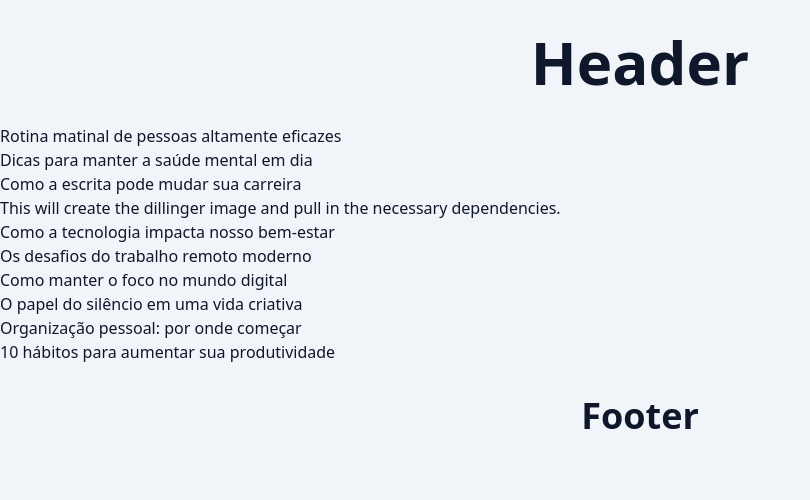
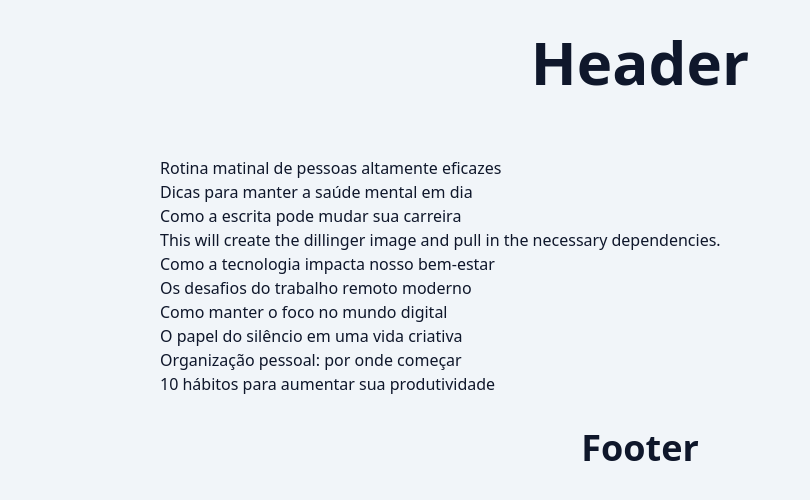
Before and after one commit to Thiagofrf/next-blog, a Next.js app: page / in a window 1280 px wide. Shown: the top 500 px of the page, without its empty margins (0-810 px from the left). Built offline with nearby package versions, Linux system fonts and the light colour scheme.

Commit message:
feat: create container component

```diff
--- a/src/app/page.tsx
+++ b/src/app/page.tsx
@@ -1,10 +1,11 @@
+import { Container } from "@/components/Container/Container";
 import PostsList from "@/components/PostsList/PostsList";
 import { SpinLoader } from "@/components/SpinLoader/SpinLoader";
 import { Suspense } from "react";
 
 export default async function HomePage() {
   return (
-    <div className="min-h-screen text-slate-900 bg-slate-100">
+    <Container>
       <header>
         <h1 className="text-6xl font-bold text-center py-8">Header</h1>
       </header>
@@ -16,7 +17,6 @@
       <footer className="text-4xl font-bold text-center py-8">
         <h2>Footer</h2>
       </footer>
-
-    </div>
+    </Container>
   )
 }
--- /dev/null
+++ b/src/components/Container/Container.tsx
@@ -0,0 +1,15 @@
+type ContainerProps = {
+    children: React.ReactNode
+}
+
+export function Container({
+    children
+}: ContainerProps) {
+    return (
+        <div className="min-h-screen text-slate-900 bg-slate-100">
+            <div className="max-w-5xl mx-auto px-8">
+                {children}
+            </div>
+        </div>
+    )
+}
--- a/src/components/PostsList/PostsList.tsx
+++ b/src/components/PostsList/PostsList.tsx
@@ -4,10 +4,10 @@
     const posts = await postRepository.findAll();
 
     return (
-        <>
+        <div className="pt-8">
             {posts.map((post) => {
                 return <p key={post.id}>{post.title}</p>
             })}
-        </>
+        </div>
     )
 }
```
